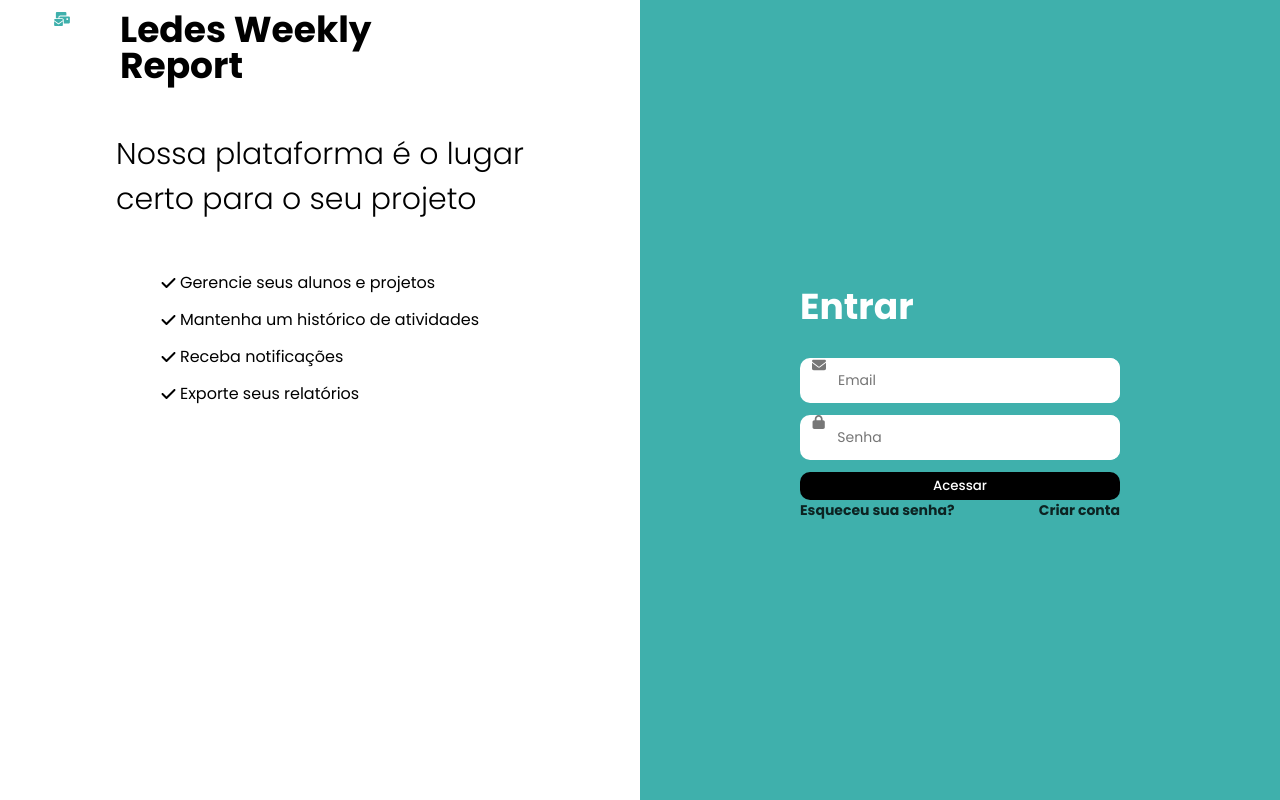
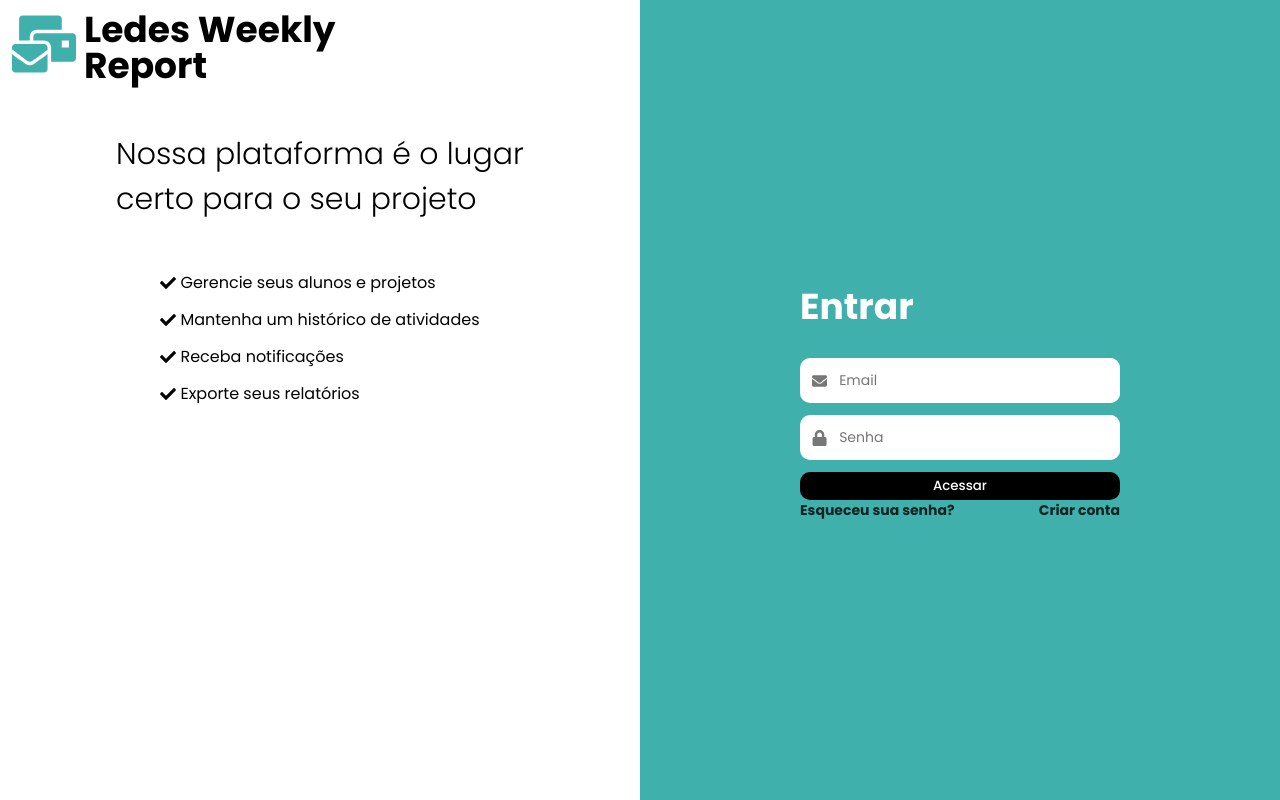
Before and after one commit to alexandrefernandesoli/ledes-weekly-report, a Next.js app: page / in a window 1280 px wide. Built offline with nearby package versions, Linux system fonts and the light colour scheme; no server answers.

Commit message:
fix: icones agora não bugam de tamanho depois de Router.push

```diff
--- a/package.json
+++ b/package.json
@@ -28,7 +28,7 @@
     "react": "18.1.0",
     "react-dom": "18.1.0",
     "react-hook-form": "^7.31.0",
-    "react-icons": "^4.3.1"
+    "react-icons": "^4.4.0"
   },
   "devDependencies": {
     "@commitlint/cli": "^17.0.3",
--- a/src/components/HomeComponents.tsx
+++ b/src/components/HomeComponents.tsx
@@ -1,4 +1,3 @@
-import { FontAwesomeIcon } from '@fortawesome/react-fontawesome';
 import { styled } from '@stitches/react';
 
 export const Container = styled('main', {
@@ -78,6 +77,7 @@ export const LoginTitle = styled('h2', {
 
 const InputContainer = styled('div', {
   display: 'flex',
+  alignItems: 'center',
   backgroundColor: 'white',
   borderRadius: '10px',
   marginBottom: '12px',
@@ -94,15 +94,11 @@ export const InputField = styled('input', {
   fontSize: '14px',
 });
 
-export const Input = (props: any) => {
+export const Input = ({ icon: Icon, type, placeholder, register }: any) => {
   return (
     <InputContainer>
-      <FontAwesomeIcon color="#00000088" width={14} icon={props.icon} />
-      <InputField
-        type={props.type}
-        placeholder={props.placeholder}
-        {...props.register}
-      />
+      <Icon size={16} color={'#00000088'} />
+      <InputField type={type} placeholder={placeholder} {...register} />
     </InputContainer>
   );
 };
--- a/src/pages/_document.tsx
+++ b/src/pages/_document.tsx
@@ -4,6 +4,8 @@ export default function Document() {
   return (
     <Html>
       <Head>
+        <meta name="description" content="Generated by create next app" />
+        <link rel="icon" href="/favicon.ico" />
         <link rel="preconnect" href="https://fonts.googleapis.com" />
         <link
           rel="preconnect"
--- a/src/pages/index.tsx
+++ b/src/pages/index.tsx
@@ -13,21 +13,51 @@ import {
   LinksContainer,
 } from '../components/HomeComponents';
 import { Button } from '../components/Button';
-import {
-  faEnvelopesBulk,
-  faCheck,
-  faEnvelope,
-  faLock,
-} from '@fortawesome/free-solid-svg-icons';
-import { FontAwesomeIcon } from '@fortawesome/react-fontawesome';
 import { SubmitHandler, useForm } from 'react-hook-form';
 import { useRouter } from 'next/router';
 import { useEffect, useState } from 'react';
 import { useAuth } from '../lib/AuthContext';
+import { FaCheck, FaEnvelope, FaLock, FaMailBulk } from 'react-icons/fa';
 
 type Inputs = {
   email: string;
   password: string;
+};
+
+export const HomeLeft = () => {
+  return (
+    <HomeContainer>
+      <Title>
+        <FaMailBulk color={'#3fb0ac'} size={64} />
+        <h1>
+          Ledes Weekly <br /> Report
+        </h1>
+      </Title>
+      <HomeContent>
+        <h3>
+          Nossa plataforma é o lugar <br /> certo para o seu projeto
+        </h3>
+        <ul>
+          <li>
+            <FaCheck />
+            Gerencie seus alunos e projetos
+          </li>
+          <li>
+            <FaCheck />
+            Mantenha um histórico de atividades
+          </li>
+          <li>
+            <FaCheck />
+            Receba notificações
+          </li>
+          <li>
+            <FaCheck />
+            Exporte seus relatórios
+          </li>
+        </ul>
+      </HomeContent>
+    </HomeContainer>
+  );
 };
 
 const Home: NextPage = () => {
@@ -54,59 +84,23 @@ const Home: NextPage = () => {
     <>
       <Head>
         <title>Ledes Weekly Report</title>
-        <meta name="description" content="Generated by create next app" />
-        <link rel="icon" href="/favicon.ico" />
       </Head>
 
       <Container>
-        <HomeContainer>
-          <Title>
-            <FontAwesomeIcon
-              color="#3fb0ac"
-              width={100}
-              icon={faEnvelopesBulk}
-            />
-            <h1>
-              Ledes Weekly <br /> Report
-            </h1>
-          </Title>
-          <HomeContent>
-            <h3>
-              Nossa plataforma é o lugar <br /> certo para o seu projeto
-            </h3>
-            <ul>
-              <li>
-                <FontAwesomeIcon width={15} icon={faCheck} />
-                Gerencie seus alunos e projetos
-              </li>
-              <li>
-                <FontAwesomeIcon width={15} icon={faCheck} />
-                Mantenha um histórico de atividades
-              </li>
-              <li>
-                <FontAwesomeIcon width={15} icon={faCheck} />
-                Receba notificações
-              </li>
-              <li>
-                <FontAwesomeIcon width={15} icon={faCheck} />
-                Exporte seus relatórios
-              </li>
-            </ul>
-          </HomeContent>
-        </HomeContainer>
+        <HomeLeft />
 
         <LoginContainer>
           <LoginItems onSubmit={handleSubmit(handleLoginSubmit)}>
             <LoginTitle>Entrar</LoginTitle>
 
             <Input
-              icon={faEnvelope}
+              icon={FaEnvelope}
               type="text"
               placeholder="Email"
               register={register('email', { required: true })}
             />
             <Input
-              icon={faLock}
+              icon={FaLock}
               type="password"
               placeholder="Senha"
               register={register('password', { required: true })}
@@ -114,7 +108,7 @@ const Home: NextPage = () => {
             <Button type="submit">Acessar</Button>
             <LinksContainer>
               <Link href="#">Esqueceu sua senha?</Link>
-              <Link href="$">Criar conta</Link>
+              <Link href="/register">Criar conta</Link>
             </LinksContainer>
           </LoginItems>
         </LoginContainer>
```
Also changed, not shown: 1 other file (tests, documents, lock files or other folders).
